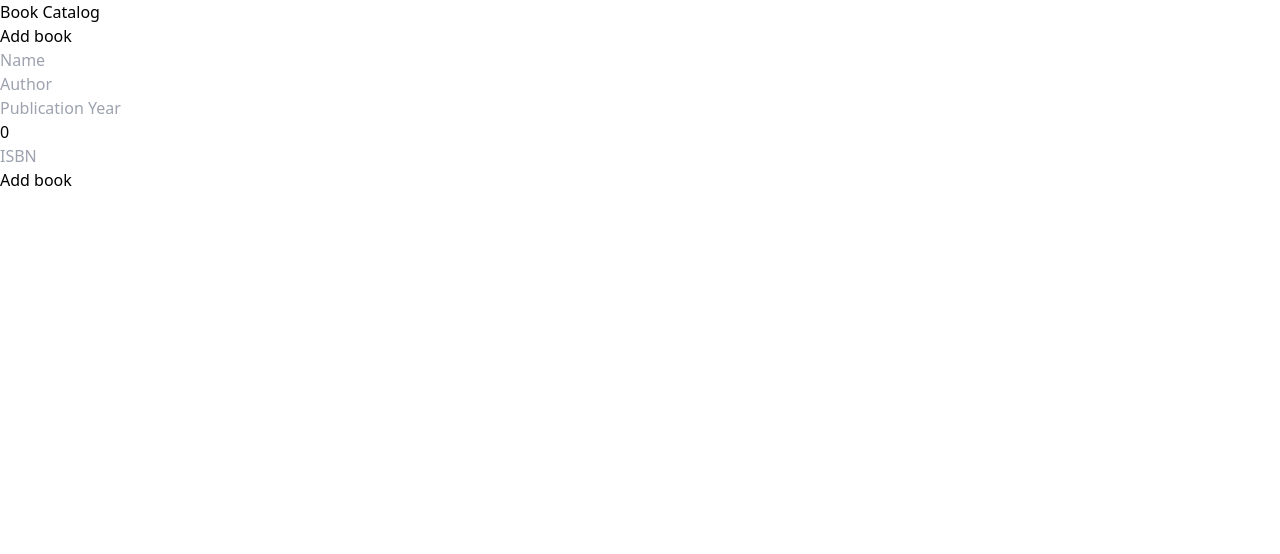
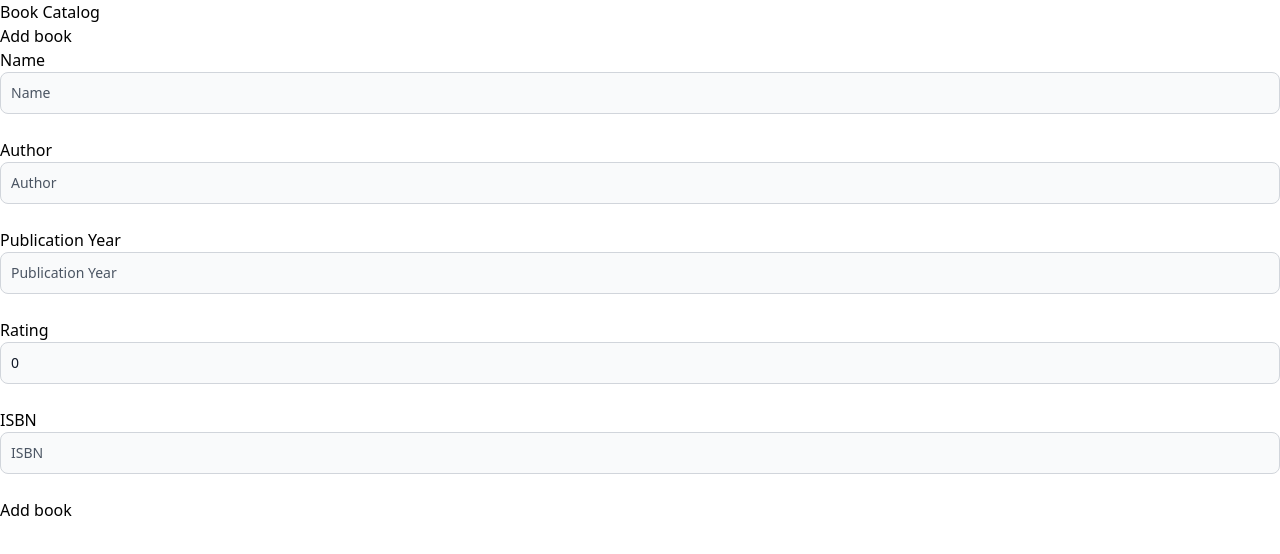
Before and after one commit to daodd1511/book, a Vue app: page /add in a window 1280 px wide. Shown: the top 554 px of the page. Built offline with nearby package versions, Linux system fonts and the light colour scheme.

Commit message:
add delete modal

```diff
--- a/src/components/Add.vue
+++ b/src/components/Add.vue
@@ -15,48 +15,58 @@ let book = ref({
   isbn: isbn.value,
 });
 const addBook = async (book) => {
+  try {
     await add(book);
+    window.alert("Book added successfully!");
     book.name = "";
     book.author = "";
     book.pub_year = null;
     book.rating = 0;
     book.isbn = "";
+  } catch (error) {
+    window.alert(error);
+  }
 };
 </script>
 
 <template>
   <div>
     <form @submit.prevent="addBook(book)">
+      <label for="name">Name</label>
       <input
-        class="block w-full rounded-lg border border-gray-300 bg-gray-50 p-2.5 text-sm text-gray-900 placeholder-gray-600 focus:border-blue-500 focus:ring-blue-500"
+        id="name"
         type="text"
         maxlength="100"
         placeholder="Name"
         v-model="book.name"
         required
       /><br />
+      <label for="author">Author</label>
       <input
-        class="block w-full rounded-lg border border-gray-300 bg-gray-50 p-2.5 text-sm text-gray-900 placeholder-gray-600 focus:border-blue-500 focus:ring-blue-500"
+        id="author"
         type="text"
         placeholder="Author"
         v-model="book.author"
         required
       /><br />
+      <label for="year">Publication Year</label>
       <input
-        class="block w-full rounded-lg border border-gray-300 bg-gray-50 p-2.5 text-sm text-gray-900 placeholder-gray-600 focus:border-blue-500 focus:ring-blue-500"
+        id="year"
         type="number"
         min="1800"
         placeholder="Publication Year"
         v-model="book.pub_year"
       /><br />
+      <label for="rating">Rating</label>
       <input
-        class="block w-full rounded-lg border border-gray-300 bg-gray-50 p-2.5 text-sm text-gray-900 placeholder-gray-600 focus:border-blue-500 focus:ring-blue-500"
+        id="rating"
         type="number"
         placeholder="Rating"
         v-model="book.rating"
       /><br />
+      <label for="isbn">ISBN</label>
       <input
-        class="block w-full rounded-lg border border-gray-300 bg-gray-50 p-2.5 text-sm text-gray-900 placeholder-gray-600 focus:border-blue-500 focus:ring-blue-500"
+        id="isbn"
         type="text"
         placeholder="ISBN"
         v-model="book.isbn"
@@ -71,4 +81,11 @@ const addBook = async (book) => {
   </div>
 </template>
 
-<style scoped></style>
+<style scoped>
+@tailwind components;
+@layer components {
+  input {
+    @apply block w-full rounded-lg border border-gray-300 bg-gray-50 p-2.5 text-sm text-gray-900 placeholder-gray-600 focus:border-blue-500 focus:ring-blue-500;
+  }
+}
+</style>
--- a/src/components/Book.vue
+++ b/src/components/Book.vue
@@ -10,7 +10,7 @@ const props = defineProps({
     <h2 class="text-xl font-bold">{{ props.book.name }}</h2>
     <div class="pl-6">
       <p>- Author: {{ props.book.author }}</p>
-      <p v-if="props.book.pub_year">- Year: {{ props.book.pub_year }}</p>
+      <!-- <p v-if="props.book.pub_year">- Year: {{ props.book.pub_year }}</p> -->
       <p v-if="props.book.rating">- Rating: {{ props.book.rating }}</p>
       <p v-if="props.book.isbn">- ISBN: {{ props.book.isbn }}</p>
     </div>
--- a/src/components/Home.vue
+++ b/src/components/Home.vue
@@ -2,14 +2,15 @@
 import useFirestore from "../composable/useFirestore.js";
 import { useStore } from "../store/store.js";
 import Book from "../components/Book.vue";
-import { ref, onBeforeMount, watch } from "vue";
-import { useRoute } from "vue-router";
+import Modal from "../components/Modal.vue";
+import { ref, onBeforeMount } from "vue";
 const { readBook, removeBook } = useFirestore();
-const route = useRoute();
-const emit = defineEmits(["delete"]);
+const emit = defineEmits(["delete", "closeModal"]);
+const store = useStore();
 let recommendedBook = ref();
 let years = ref();
-const store = useStore();
+let isOpenModal = ref(false);
+let deleteBookId = ref();
 onBeforeMount(async () => {
   await loadBook();
 });
@@ -28,6 +29,7 @@ const deleteBook = async (id) => {
   await removeBook(id);
   store.books = [];
   store.recomended = [];
+  isOpenModal.value = false;
   await loadBook();
 };
 const getRandomInt = (max) => Math.floor(Math.random() * max);
@@ -42,7 +44,7 @@ const getRandomInt = (max) => Math.floor(Math.random() * max);
         v-if="recommendedBook"
         :book="recommendedBook.data"
         :id="recommendedBook.id"
-        @delete="deleteBook(recommendedBook.id)"
+        @delete="(isOpenModal = true), (deleteBookId = recommendedBook.id)"
       ></Book>
       <p v-else>No book match the criteria</p>
     </div>
@@ -53,7 +55,7 @@ const getRandomInt = (max) => Math.floor(Math.random() * max);
         <Book
           :book="book.data"
           :id="book.id"
-          @delete="deleteBook(book.id)"
+          @delete="(isOpenModal = true), (deleteBookId = book.id)"
         ></Book>
         <br />
       </div>
@@ -67,12 +69,28 @@ const getRandomInt = (max) => Math.floor(Math.random() * max);
         <Book
           :book="book.data"
           :id="book.id"
-          @delete="deleteBook(book.id)"
+          @delete="(isOpenModal = true), (deleteBookId = book.id)"
         ></Book>
         <br />
       </div>
     </div>
   </div>
+  <Modal v-if="isOpenModal" @closeModal="isOpenModal = false">
+    <button
+      type="button"
+      class="mr-2 inline-flex items-center rounded-lg bg-red-600 px-5 py-2.5 text-center text-sm font-medium text-white hover:bg-red-800 focus:outline-none focus:ring-4 focus:ring-red-300"
+      @click="deleteBook(deleteBookId)"
+    >
+      Yes, I'm sure
+    </button>
+    <button
+      type="button"
+      class="rounded-lg border border-gray-200 bg-white px-5 py-2.5 text-sm font-medium text-gray-500 hover:bg-gray-100 hover:text-gray-900 focus:z-10 focus:outline-none focus:ring-4 focus:ring-gray-200"
+      @click="isOpenModal = false"
+    >
+      No, cancel
+    </button>
+  </Modal>
 </template>
 
 <style scoped></style>
--- /dev/null
+++ b/src/components/Modal.vue
@@ -0,0 +1,57 @@
+<script setup></script>
+<template>
+  <div
+    tabindex="-1"
+    class="h-modal fixed top-0 right-0 left-0 z-50 flex items-center justify-center overflow-y-auto overflow-x-hidden bg-black/40 md:inset-0 md:h-full"
+  >
+    <div class="relative h-full w-full max-w-md p-4 md:h-auto">
+      <!-- Modal content -->
+      <div class="relative rounded-lg bg-white shadow">
+        <!-- Modal header -->
+        <div class="flex justify-end p-2">
+          <button
+            type="button"
+            class="ml-auto inline-flex items-center rounded-lg bg-transparent p-1.5 text-sm text-gray-400 hover:bg-gray-200 hover:text-gray-900"
+            @click="$emit('closeModal')"
+          >
+            <svg
+              class="h-5 w-5"
+              fill="currentColor"
+              viewBox="0 0 20 20"
+              xmlns="http://www.w3.org/2000/svg"
+            >
+              <path
+                fill-rule="evenodd"
+                d="M4.293 4.293a1 1 0 011.414 0L10 8.586l4.293-4.293a1 1 0 111.414 1.414L11.414 10l4.293 4.293a1 1 0 01-1.414 1.414L10 11.414l-4.293 4.293a1 1 0 01-1.414-1.414L8.586 10 4.293 5.707a1 1 0 010-1.414z"
+                clip-rule="evenodd"
+              ></path>
+            </svg>
+          </button>
+        </div>
+        <!-- Modal body -->
+        <div class="p-6 pt-0 text-center">
+          <svg
+            class="mx-auto mb-4 h-14 w-14 text-gray-400 dark:text-gray-200"
+            fill="none"
+            stroke="currentColor"
+            viewBox="0 0 24 24"
+            xmlns="http://www.w3.org/2000/svg"
+          >
+            <path
+              stroke-linecap="round"
+              stroke-linejoin="round"
+              stroke-width="2"
+              d="M12 8v4m0 4h.01M21 12a9 9 0 11-18 0 9 9 0 0118 0z"
+            ></path>
+          </svg>
+          <h3 class="mb-5 text-lg font-normal text-gray-500 dark:text-gray-400">
+            Are you sure you want to delete this product?
+          </h3>
+          <slot></slot>
+        </div>
+      </div>
+    </div>
+  </div>
+</template>
+
+<style scoped></style>
--- a/src/components/Update.vue
+++ b/src/components/Update.vue
@@ -21,36 +21,41 @@ const updateBook = async (book) => {
 <template>
   <div v-if="book">
     <form @submit.prevent="updateBook(book)">
+      <label for="name">Name</label>
       <input
-        class="block w-full rounded-lg border border-gray-300 bg-gray-50 p-2.5 text-sm text-gray-900 placeholder-gray-600 focus:border-blue-500 focus:ring-blue-500"
+        id="name"
         type="text"
         maxlength="100"
         placeholder="Name"
         v-model="book.name"
         required
       /><br />
+      <label for="author">Author</label>
       <input
-        class="block w-full rounded-lg border border-gray-300 bg-gray-50 p-2.5 text-sm text-gray-900 placeholder-gray-600 focus:border-blue-500 focus:ring-blue-500"
+        id="author"
         type="text"
         placeholder="Author"
         v-model="book.author"
         required
       /><br />
+      <label for="year">Publication Year</label>
       <input
-        class="block w-full rounded-lg border border-gray-300 bg-gray-50 p-2.5 text-sm text-gray-900 placeholder-gray-600 focus:border-blue-500 focus:ring-blue-500"
+        id="year"
         type="number"
         min="1800"
         placeholder="Publication Year"
         v-model="book.pub_year"
       /><br />
+      <label for="rating">Rating</label>
       <input
-        class="block w-full rounded-lg border border-gray-300 bg-gray-50 p-2.5 text-sm text-gray-900 placeholder-gray-600 focus:border-blue-500 focus:ring-blue-500"
+        id="rating"
         type="number"
         placeholder="Rating"
         v-model="book.rating"
       /><br />
+      <label for="isbn">ISBN</label>
       <input
-        class="block w-full rounded-lg border border-gray-300 bg-gray-50 p-2.5 text-sm text-gray-900 placeholder-gray-600 focus:border-blue-500 focus:ring-blue-500"
+        id="isbn"
         type="text"
         placeholder="ISBN"
         v-model="book.isbn"
@@ -65,4 +70,11 @@ const updateBook = async (book) => {
   </div>
 </template>
 
-<style scoped></style>
+<style scoped>
+@tailwind components;
+@layer components {
+  input {
+    @apply block w-full rounded-lg border border-gray-300 bg-gray-50 p-2.5 text-sm text-gray-900 placeholder-gray-600 focus:border-blue-500 focus:ring-blue-500;
+  }
+}
+</style>
--- a/src/composable/useFirestore.js
+++ b/src/composable/useFirestore.js
@@ -29,7 +29,6 @@ const useFirestore = () => {
   const add = async (book) => {
     try {
       const newBook = doc(collection(db, "books"));
-      console.log(book);
       await setDoc(newBook, book);
     } catch (error) {
       console.log("Error handling document: ", error);
```
Lines whose indentation alone changed are shown as unchanged.
